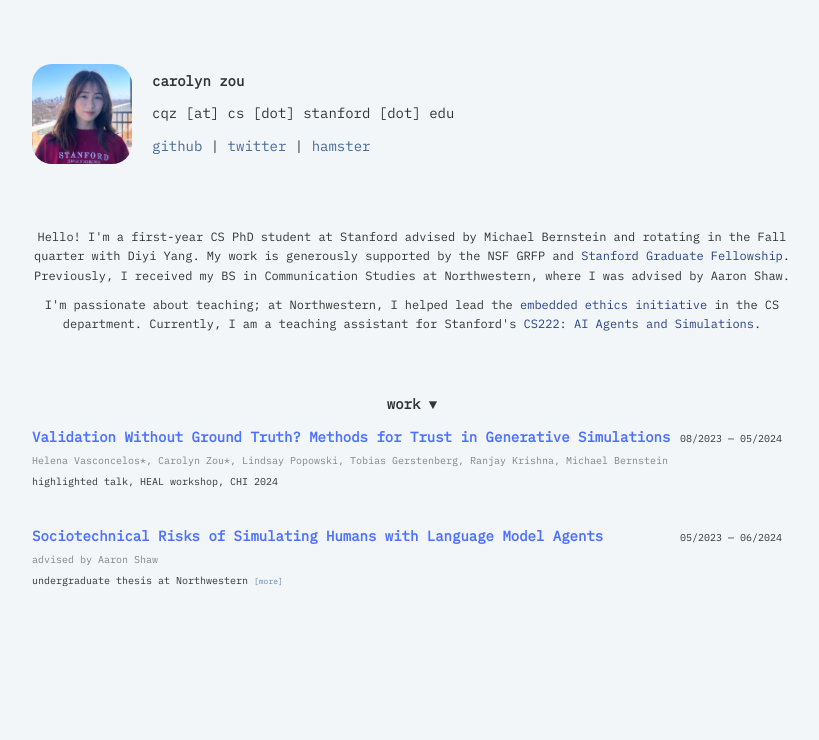
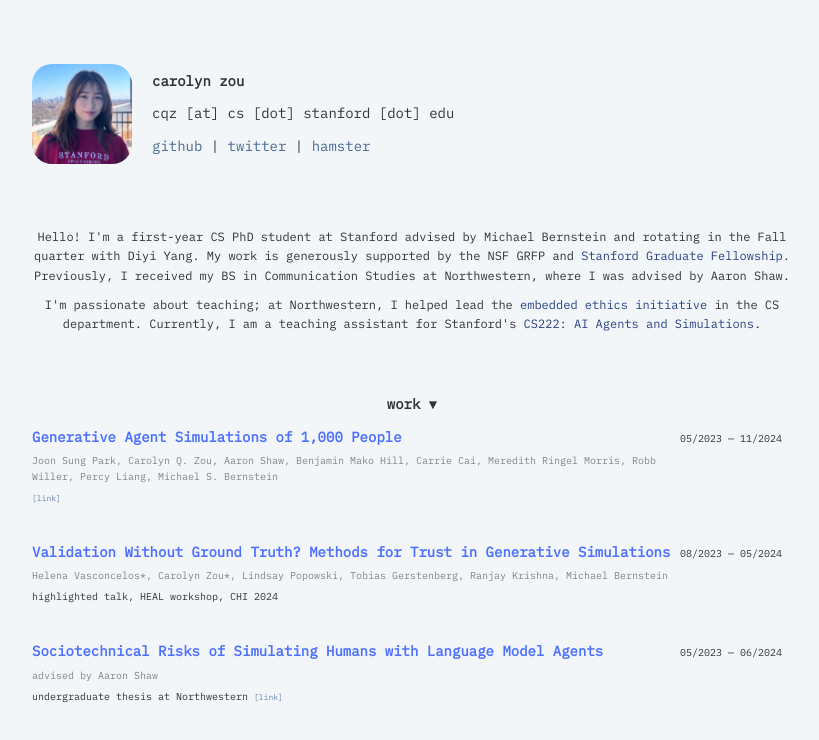
Before and after one commit to cqzou/site, a React (Create React App) app: page / in a window 1280 px wide. Shown: the top 740 px of the page, without its empty margins (228-1047 px from the left). Built offline with nearby package versions, Linux system fonts and the light colour scheme; a web font is replaced by a local one.

Commit message:
generative agents release

```diff
--- a/src/App.js
+++ b/src/App.js
@@ -67,7 +67,7 @@ function ResearchItem(props) {
                 rel="noreferrer"
                 download
                 style={{ fontSize: '0.8em', opacity: 0.8 }}
-              >[more]</a>
+              >[link]</a>
             </span>
           }
         </p>
@@ -90,13 +90,13 @@ function Research() {
         work {isExpanded ? '▼' : '▶'}
       </h2>
       <div className={`research-content ${isExpanded ? 'expanded' : ''}`}>
-        {/* <ResearchItem
-          title="Generative Agent-Based Modeling"
-          authors=""
+        <ResearchItem
+          title="Generative Agent Simulations of 1,000 People"
+          authors="Joon Sung Park, Carolyn Q. Zou, Aaron Shaw, Benjamin Mako Hill, Carrie Cai, Meredith Ringel Morris, Robb Willer, Percy Liang, Michael S. Bernstein"
           description=""
-          link=""
-          date="05/2023 — Now"
-        /> */}
+          link="https://arxiv.org/abs/2411.10109"
+          date="05/2023 — 11/2024"
+        />
         <ResearchItem
           title="Validation Without Ground Truth? Methods for Trust in Generative Simulations"
           authors="Helena Vasconcelos*, Carolyn Zou*, Lindsay Popowski, Tobias Gerstenberg, Ranjay Krishna, Michael Bernstein"
```
